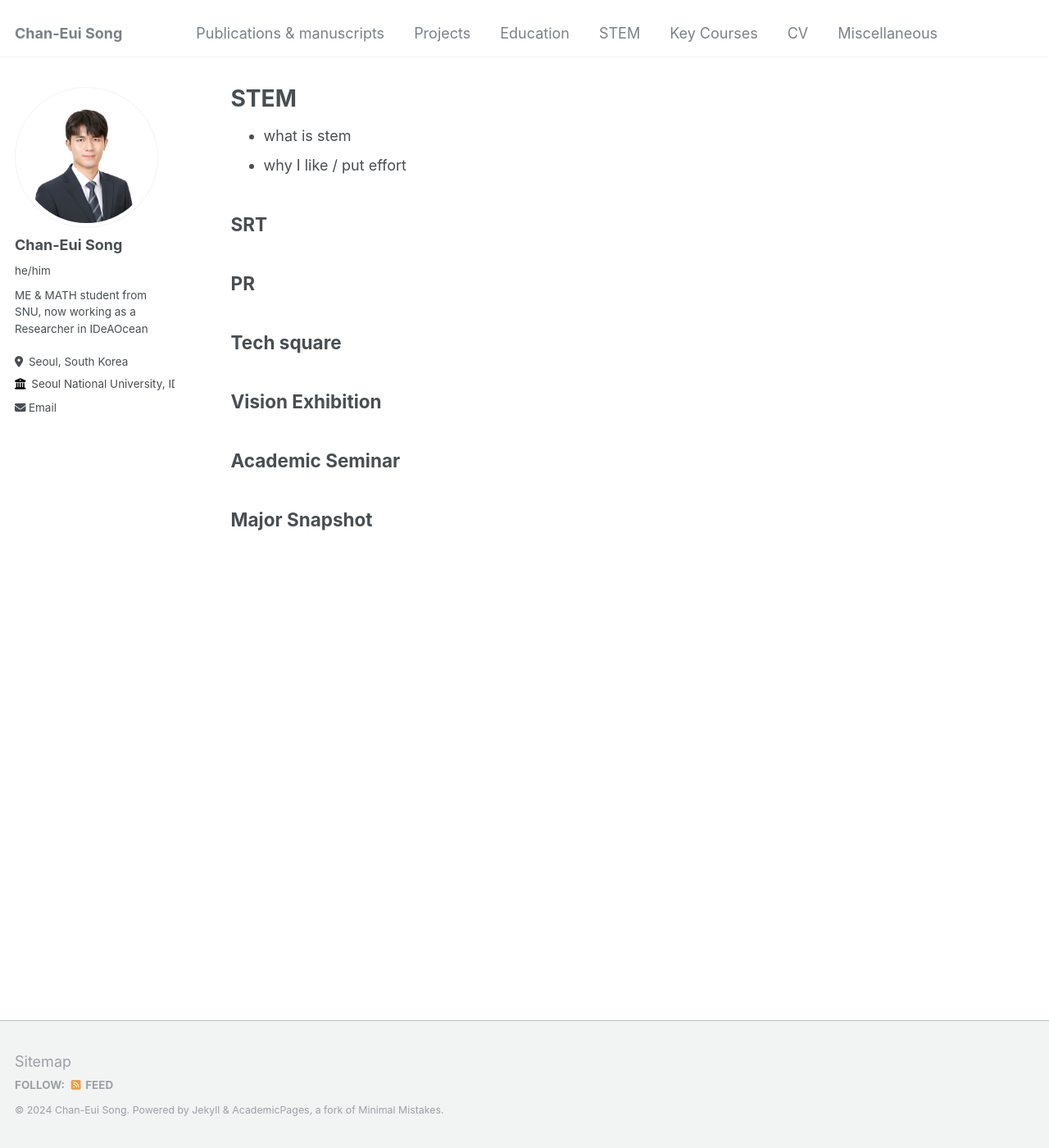
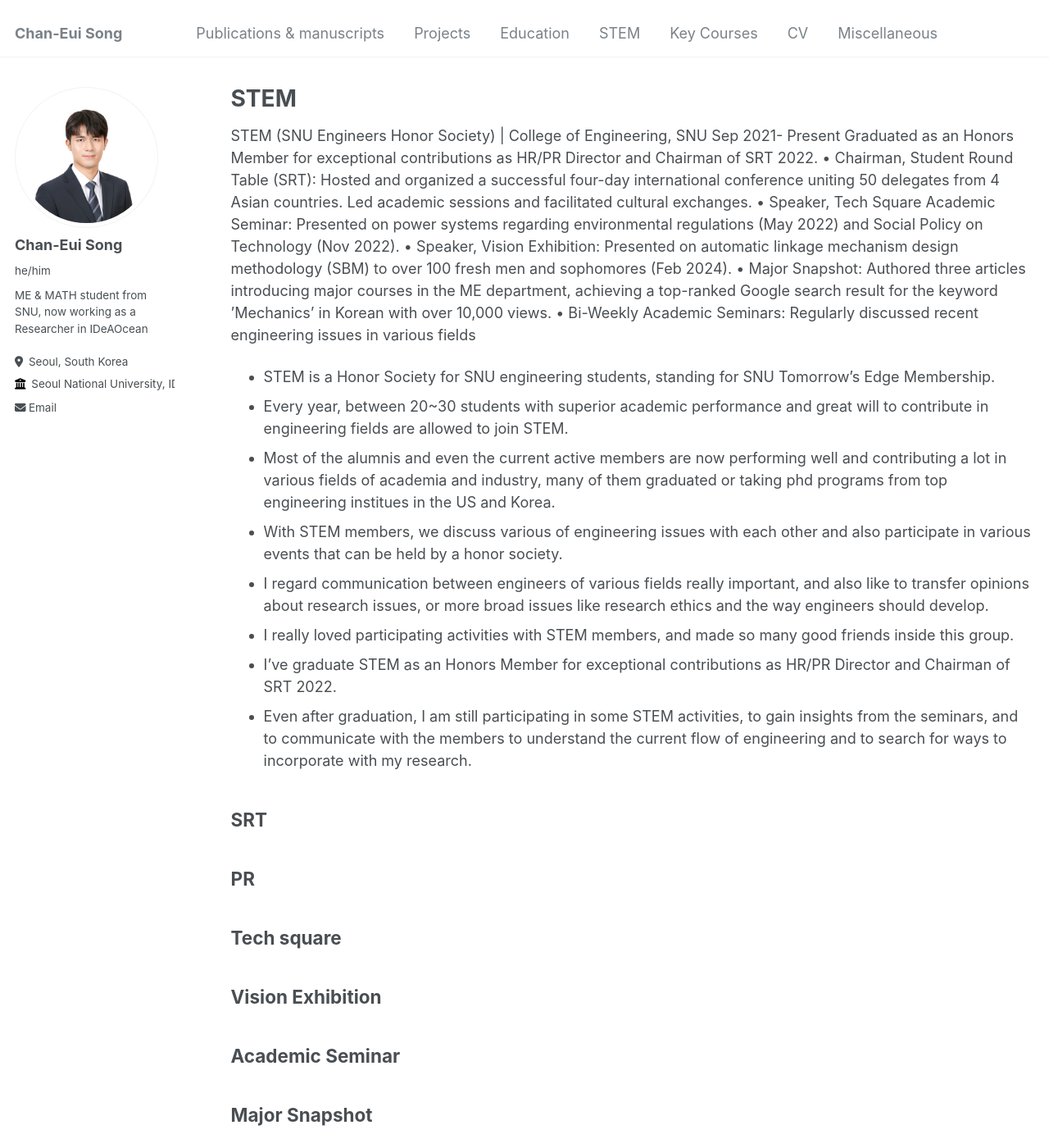
Before and after one commit to cksdml1014/chanisong, a Jekyll site: the page built from _pages/STEM.md, in a window 1280 px wide and 1400 px high. Shown: the whole window at 82% size. Built offline with Jekyll 4.4.1, drawn with Linux system fonts in a browser that asks for light colours.

Commit message:
Update STEM.md

```diff
--- a/_pages/STEM.md
+++ b/_pages/STEM.md
@@ -4,8 +4,28 @@ title: "STEM"
 permalink: /STEM/
 author_profile: true
 ---
-- what is stem
-- why I like / put effort
+
+ STEM (SNU Engineers Honor Society) | College of Engineering, SNU
+ Sep 2021- Present
+ Graduated as an Honors Member for exceptional contributions as HR/PR Director and Chairman of SRT 2022.
+ • Chairman, Student Round Table (SRT): Hosted and organized a successful four-day international conference uniting
+ 50 delegates from 4 Asian countries. Led academic sessions and facilitated cultural exchanges.
+ • Speaker, Tech Square Academic Seminar: Presented on power systems regarding environmental regulations (May
+ 2022) and Social Policy on Technology (Nov 2022).
+ • Speaker, Vision Exhibition: Presented on automatic linkage mechanism design methodology (SBM) to over 100 fresh
+men and sophomores (Feb 2024).
+ • Major Snapshot: Authored three articles introducing major courses in the ME department, achieving a top-ranked
+ Google search result for the keyword ’Mechanics’ in Korean with over 10,000 views.
+ • Bi-Weekly Academic Seminars: Regularly discussed recent engineering issues in various fields
+
+- STEM is a Honor Society for SNU engineering students, standing for SNU Tomorrow's Edge Membership.
+- Every year, between 20~30 students with superior academic performance and great will to contribute in engineering fields are allowed to join STEM.
+- Most of the alumnis and even the current active members are now performing well and contributing a lot in various fields of academia and industry, many of them graduated or taking phd programs from top engineering institues in the US and Korea.
+- With STEM members, we discuss various of engineering issues with each other and also participate in various events that can be held by a honor society.
+- I regard communication between engineers of various fields really important, and also like to transfer opinions about research issues, or more broad issues like research ethics and the way engineers should develop.
+- I really loved participating activities with STEM members, and made so many good friends inside this group.
+- I've graduate STEM as an Honors Member for exceptional contributions as HR/PR Director and Chairman of SRT 2022.
+- Even after graduation, I am still participating in some STEM activities, to gain insights from the seminars, and to communicate with the members to understand the current flow of engineering and to search for ways to incorporate with my research.
 
 ## SRT
 
```
Also changed, not shown: other parts of _pages/STEM.md (+2 -0 lines).
